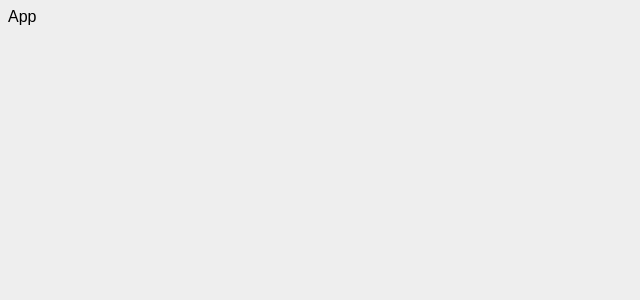
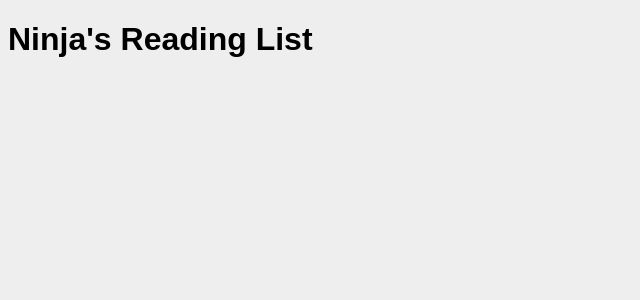
Before and after one commit to lolottetheclash/graphql_books, a React (Create React App) app in the folder client/: page / in a window 1280 px wide. Shown: the top 300 px of the page, without its empty margins (0-640 px from the left). Built offline with nearby package versions, Linux system fonts and the light colour scheme.

Commit message:
Add graphql @ apollo

```diff
--- a/client/package.json
+++ b/client/package.json
@@ -3,9 +3,11 @@
   "version": "0.1.0",
   "private": true,
   "dependencies": {
+    "@apollo/client": "^3.2.2",
     "@testing-library/jest-dom": "^4.2.4",
     "@testing-library/react": "^9.5.0",
     "@testing-library/user-event": "^7.2.1",
+    "graphql": "^15.3.0",
     "react": "^16.13.1",
     "react-dom": "^16.13.1",
     "react-scripts": "3.4.3"
--- a/client/src/App.js
+++ b/client/src/App.js
@@ -1,7 +1,21 @@
 import React from 'react';
+import { ApolloClient, InMemoryCache, ApolloProvider } from '@apollo/client';
+
+
+// apollo client setup
+const client = new ApolloClient({
+  uri: 'http://localhost:4000/graphql',
+  cache: new InMemoryCache(),
+});
 
 function App() {
-  return <div className="App">App</div>;
+  return (
+    <ApolloProvider client={client}>
+      <div id="main">
+        <h1>Ninja's Reading List</h1>
+      </div>
+    </ApolloProvider>
+  );
 }
 
 export default App;
```
Also changed, not shown: 1 other file (tests, documents, lock files or other folders).
